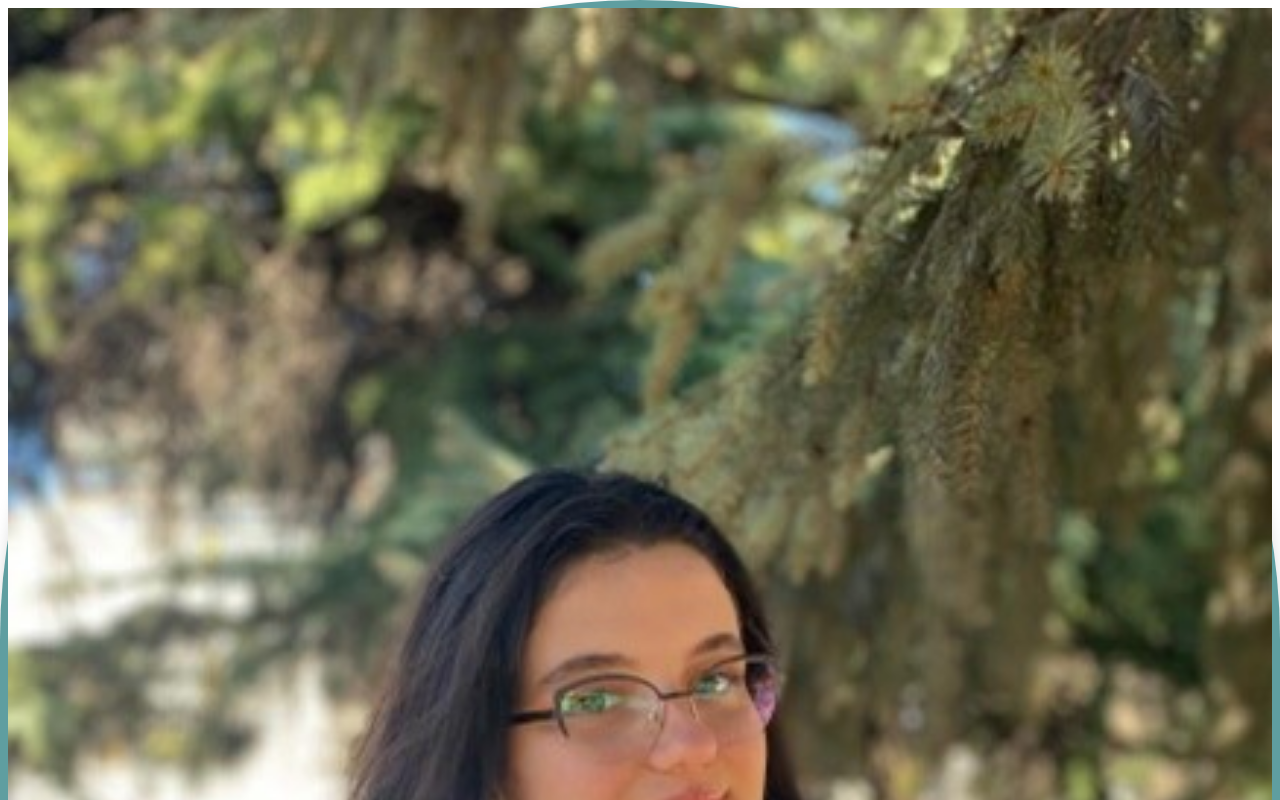
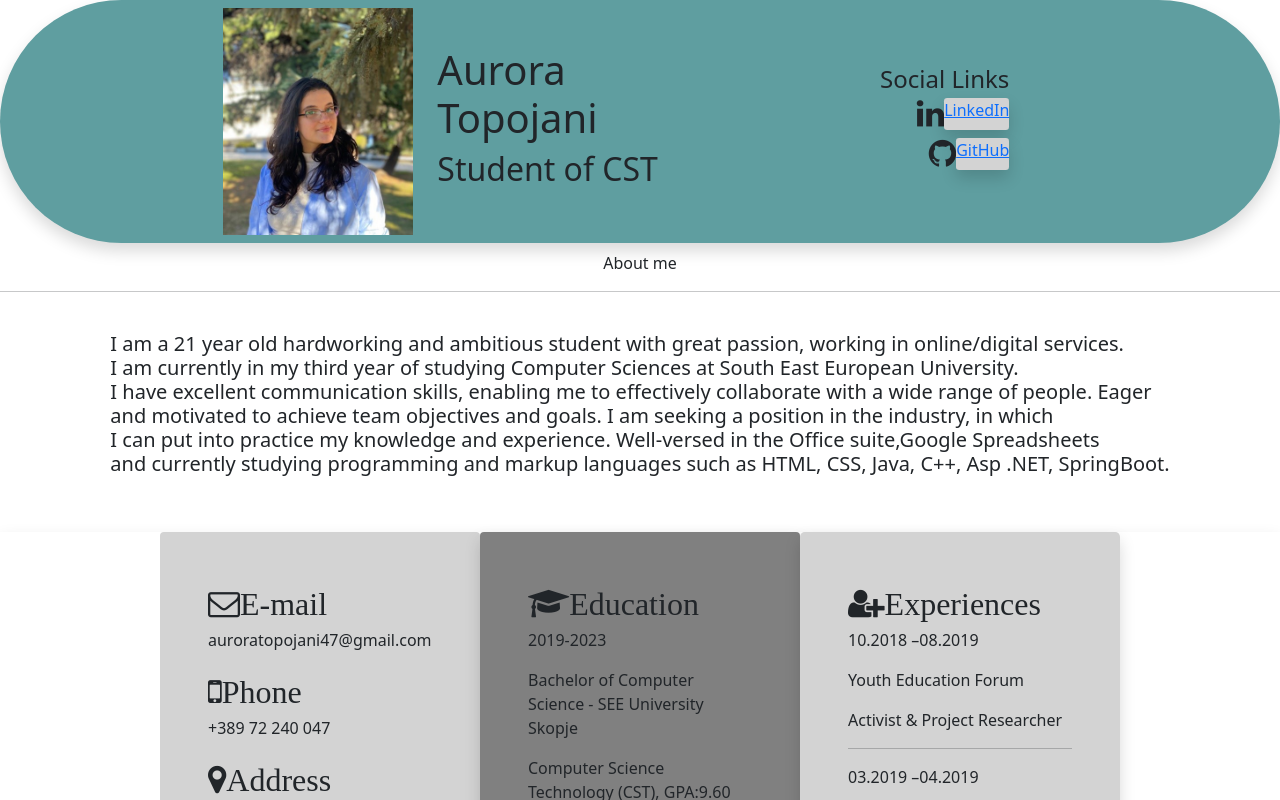
Before and after one commit to AuroraTopojani/portfolio, a Vue app: page / in a window 1280 px wide. Shown: the top 800 px of the page. Built offline with nearby package versions, Linux system fonts and the light colour scheme.

Commit message:
Updated the header

```diff
--- a/src/components/Header.vue
+++ b/src/components/Header.vue
@@ -1,18 +1,18 @@
 <template>
   <div class="container-fluid bg-header rounded-pill p-2 shadow">
     <div class="row justify-content-center">
-      <div class="col-sm-12 col-lg-12 img-fluid ">
+      <div class="col-sm-2 col-lg-2 img-fluid">
         <img
             src="../assets/images/Picture2.jpg"
             alt="icon"
-            class="ratio ratio-5x3 col-sm-12 col-lg-12 img-fluid"
+            class="ratio ratio-5x3"
         />
       </div>
-      <div class="col-sm-12 col-lg-12  d-flex justify-content-center flex-column py-2">
+      <div class="col-sm-10 col-lg-3 d-flex justify-content-center flex-column">
         <h1>Aurora Topojani</h1>
         <h2>Student of CST</h2>
       </div>
-      <div class="col-sm-12 col-lg-12  d-flex justify-content-center flex-column py-2">
+      <div class="col-lg-3 col-sm-2 d-flex justify-content-center flex-column">
         <div class="m-5">
           <h4 class="d-flex justify-content-end mb-1">Social Links</h4>
           <div class="d-flex justify-content-end mb-2">
```
